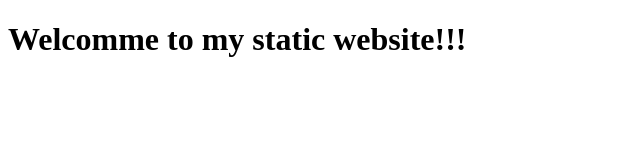
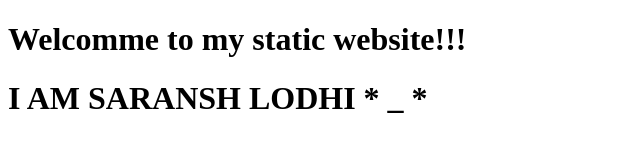
Before and after one commit to saransh-del/Jenkins-Pipeline-Project, a plain HTML site: page nginx-site/index.html in a window 1280 px wide. Shown: the whole page, without its empty margins (0-640 px from the left). Drawn offline with Linux system fonts and the light colour scheme.

Commit message:
index file updated v3

```diff
--- a/nginx-site/index.html
+++ b/nginx-site/index.html
@@ -1,7 +1,8 @@
 <!DOCTYPE html>
 <html lang="en">
-<head><title>Hello DevOps I am Saransh Lodhi</title></head>
+<head><title>Hello DevOps</title></head>
 <body>
   <h1>Welcomme to my static website!!!</h1>
+  <h1>I  AM SARANSH LODHI * _ *</h1>
 </body>
 </html>
```
